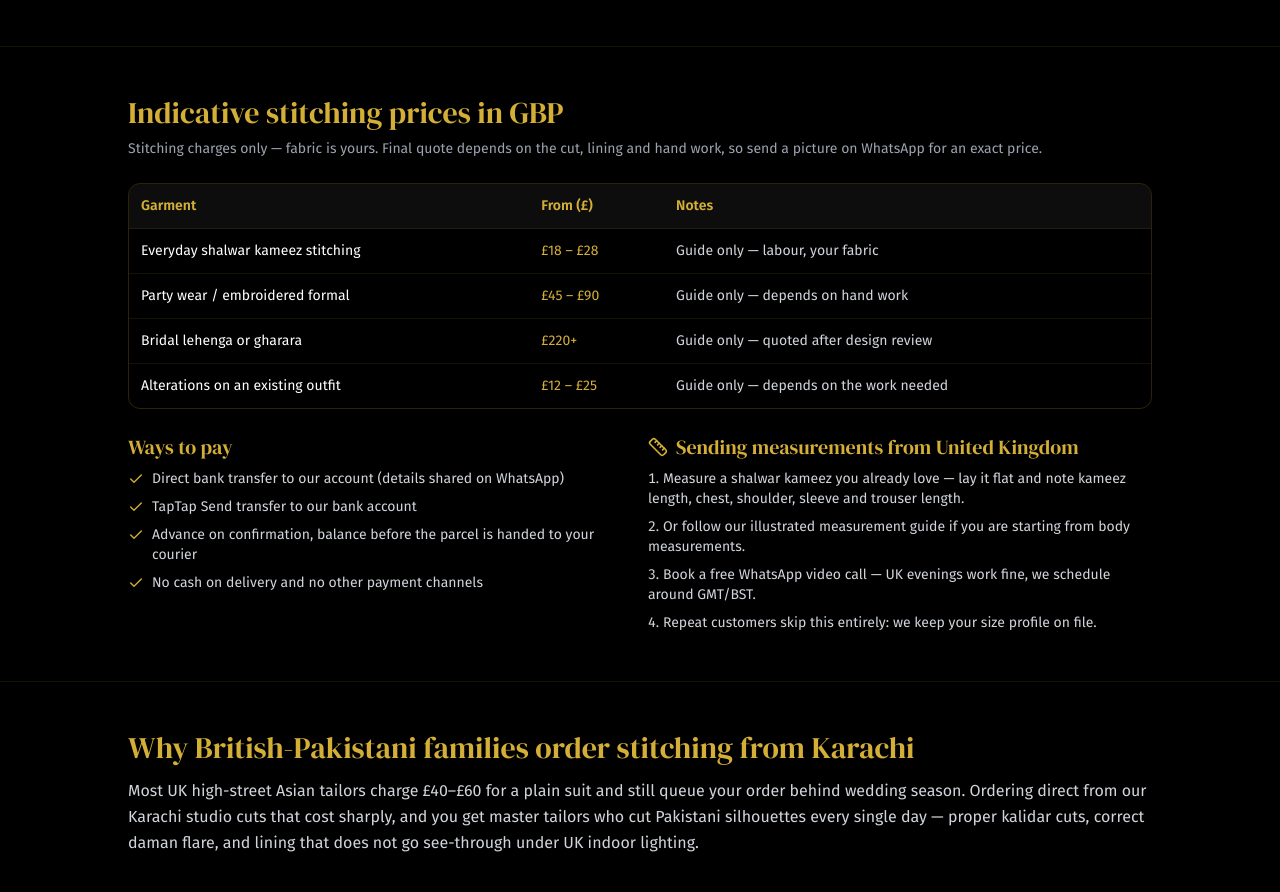
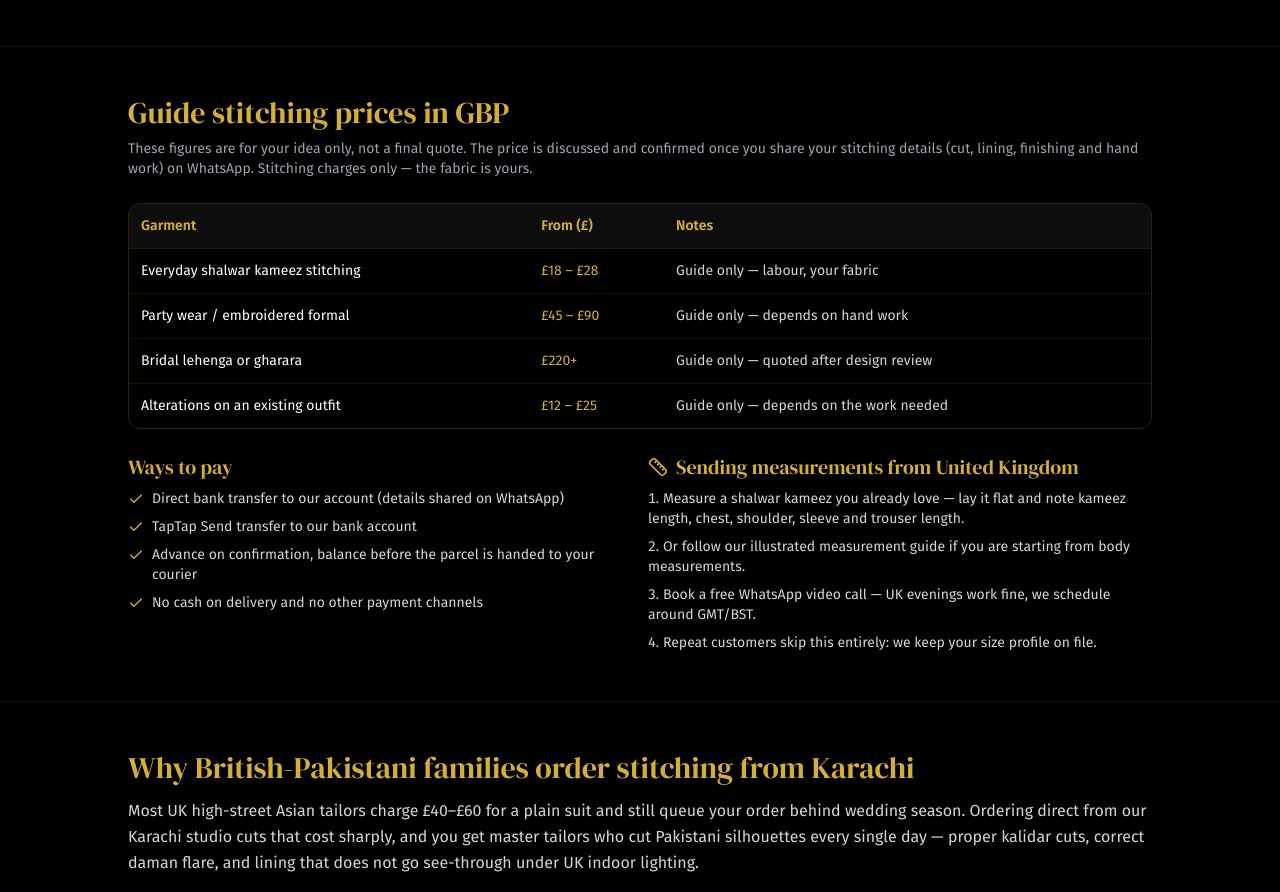
Before and after one commit to Majidali1980/tailor-stitched-pages, a React (Vite) app: page /online-tailor-uk in a window 1280 px wide. Shown: the part 1052-1944 px from the top of the page. Built offline with nearby package versions, Linux system fonts and the light colour scheme; no server answers; the database is empty.

Commit message:
Changes
Co-authored-by: Majidali1980 <205875006+Majidali1980@users.noreply.github.com>

```diff
--- a/src/components/CountryLandingPage.tsx
+++ b/src/components/CountryLandingPage.tsx
@@ -155,12 +155,14 @@ const CountryLandingPage = ({ data }: Props) => {
         <section className="px-4 py-12 border-b border-gold/10">
           <div className="max-w-5xl mx-auto">
             <h2 className="font-playfair text-2xl md:text-3xl text-gold mb-2">
-              Indicative stitching prices in {data.currencyCode}
+              Guide stitching prices in {data.currencyCode}
             </h2>
             <p className="text-gray-400 text-sm mb-6">
-              Stitching charges only — fabric is yours. Final quote depends on the cut, lining and hand work, so send a
-              picture on WhatsApp for an exact price.
+              These figures are for your idea only, not a final quote. The price is discussed and confirmed once you
+              share your stitching details (cut, lining, finishing and hand work) on WhatsApp. Stitching charges only —
+              the fabric is yours.
             </p>
+
             <div className="overflow-x-auto rounded-xl border border-gold/20">
               <table className="w-full text-sm">
                 <thead className="bg-white/5 text-gold">
```
